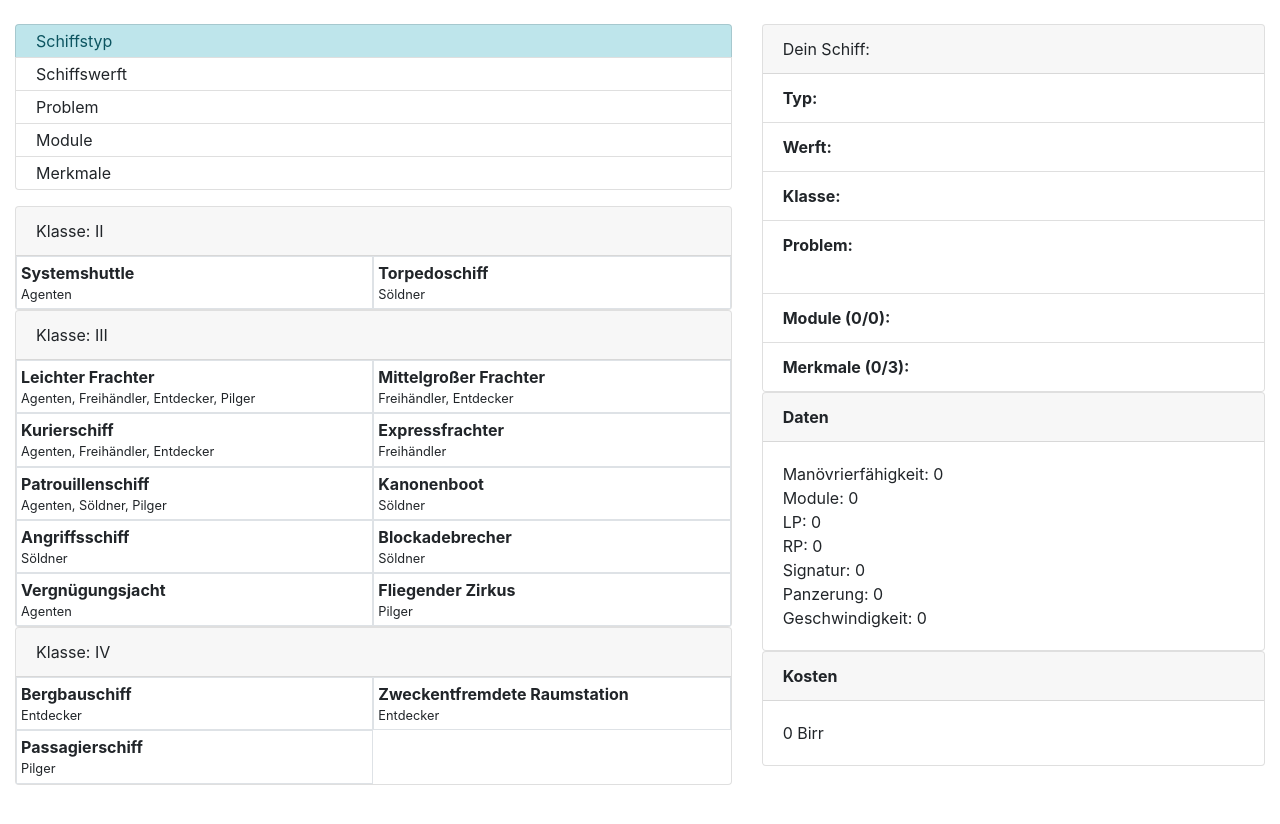
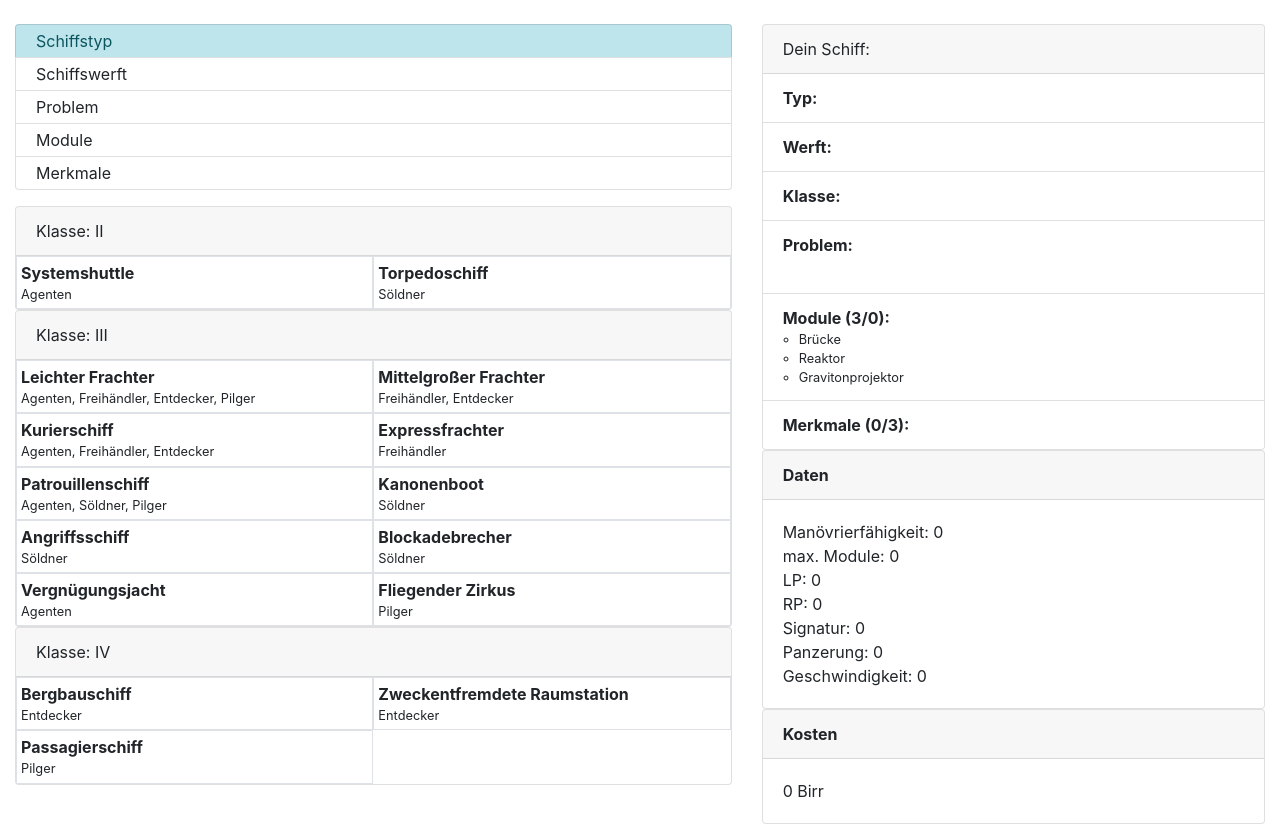
Before and after one commit to IrishWolf/coriolis-ship-ger, an Angular app: page / in a window 1280 px wide. Before the commit the page ends 800 px from the top, so only its background shows below. Built offline with nearby package versions, Linux system fonts and the light colour scheme.

Commit message:
added Bridge, Reactor & Graviton Projector as undeletable modules

```diff
--- a/src/app/app.component.html
+++ b/src/app/app.component.html
@@ -153,8 +153,11 @@
             <span class="small">{{ ship.problem.summary }}</span>
           </li>
             <li class="list-group-item">
-              <b>Module ({{ ship.modules.length }}/<span *ngIf="ship.shipyard.id === 5 || ship.shipyard.id === 6; else moduleElse">{{ ship.specs.modules + ship.type.class || 0 }}</span><ng-template #moduleElse>{{ ship.specs.modules }}</ng-template>):</b><br /><span style="font-style: italic;" *ngIf="ship.shipyard.id === 6">(davon 2 nur für Waffensysteme)</span>
+              <b>Module ({{ ship.modules.length+3 }}/<span *ngIf="ship.shipyard.id === 5 || ship.shipyard.id === 6; else moduleElse">{{ ship.specs.modules + ship.type.class || 0 }}</span><ng-template #moduleElse>{{ ship.specs.modules }}</ng-template>):</b><br /><span style="font-style: italic;" *ngIf="ship.shipyard.id === 6">(davon 2 nur für Waffensysteme)</span>
               <ul class="pl-3">
+                <li class="small">Brücke</li>
+                <li class="small">Reaktor</li>
+                <li class="small">Gravitonprojektor</li>
                 <li class="small" *ngFor="let module of ship.modules">
                   {{ module.name }}
                   <span class="text-danger" (click)="removeModule(module)">X</span>
@@ -181,7 +184,7 @@
             <li class="d-block">
               Manövrierfähigkeit: {{ ship.specs.maneuver }}
             </li>
-            <li class="d-block">Module: <span *ngIf="ship.shipyard.id === 5 || ship.shipyard.id === 6; else moduleElse">{{ ship.specs.modules + ship.type.class || 0 }}</span><ng-template #moduleElse>{{ ship.specs.modules }}</ng-template></li>
+            <li class="d-block">max. Module: <span *ngIf="ship.shipyard.id === 5 || ship.shipyard.id === 6; else moduleElse">{{ ship.specs.modules + ship.type.class || 3 }}</span><ng-template #moduleElse>{{ ship.specs.modules+3 }}</ng-template></li>
             <li class="d-block">LP: {{ ship.specs.ep }}</li>
             <li class="d-block">RP: {{ ship.specs.hp }}</li>
             <li class="d-block">Signatur: {{ ship.specs.signature }}</li>
--- a/src/app/app.component.ts
+++ b/src/app/app.component.ts
@@ -49,23 +49,6 @@ export class AppComponent implements OnInit {
 
     this.ship.class = classData;
     this.ship.type = ship;
-    this.ship.modules = [
-      {
-        id: 1,
-        name: 'Brücke',
-        cost: 0
-      },
-      {
-        id: 2,
-        name: 'Reaktor',
-        cost: 0,
-      },
-      {
-        id: 3,
-        name: 'Gravitonprojektor',
-        cost: 0,
-      }
-    ];
 
     this.calculateSpecs();
     this.calculateCost();
```
